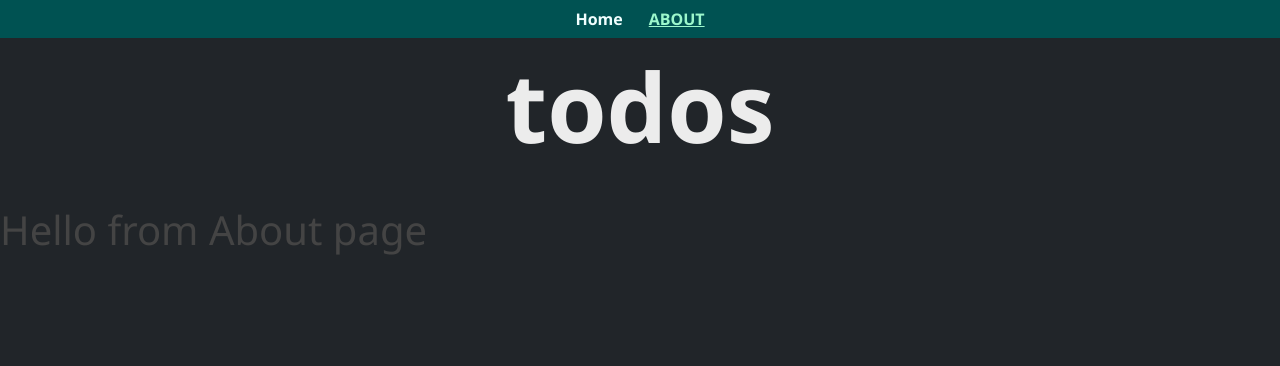
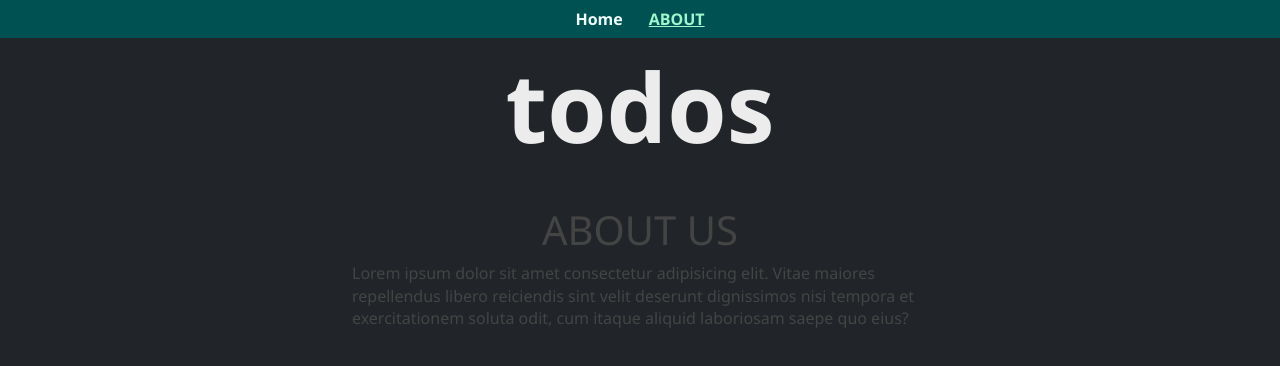
Before and after one commit to fherrerao/To-do-list-react, a React (Create React App) app: page /about in a window 1280 px wide. Shown: the top 366 px of the page. Built offline with nearby package versions, Linux system fonts and the light colour scheme.

Commit message:
Adding text for about component

```diff
--- a/src/pages/About.jsx
+++ b/src/pages/About.jsx
@@ -1,7 +1,9 @@
 const About = () => {
   return (
-    <div>
-      <h1>Hello from About page</h1>
+    <div className="container">
+      <h1>ABOUT US</h1>
+      <p>Lorem ipsum dolor sit amet consectetur adipisicing elit. Vitae maiores repellendus libero reiciendis sint velit deserunt dignissimos nisi tempora et exercitationem soluta odit, cum itaque aliquid laboriosam saepe quo eius?</p>
+
     </div>
   );
 }
```
